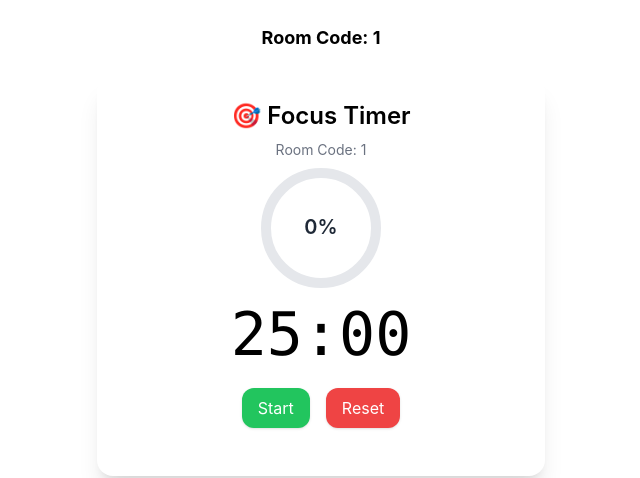
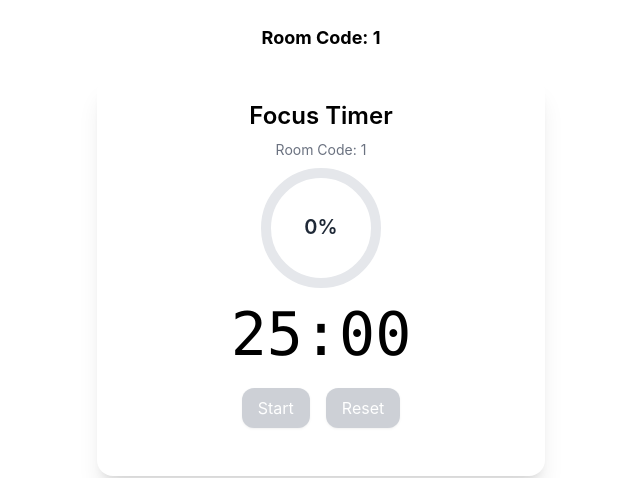
Before and after one commit to 26tanya/FocusPod, a React (Create React App) app in the folder client/: page /room/1 in a window 1280 px wide. Shown: the top 478 px of the page, without its empty margins (319-959 px from the left). Built offline with nearby package versions, Linux system fonts and the light colour scheme; no server answers; sample sign-in values are in the browser's storage.

Commit message:
Room creator controls

```diff
--- a/client/src/components/FocusTimer.js
+++ b/client/src/components/FocusTimer.js
@@ -127,7 +127,7 @@ const FocusTimer = ({ roomCode, isSolo = false, initialDuration = 25, isCreator
 
   return (
     <div className="bg-white rounded-2xl shadow-xl p-6 w-full max-w-md mx-auto text-center mt-6">
-      <h2 className="text-2xl font-semibold mb-2">🎯 Focus Timer</h2>
+      <h2 className="text-2xl font-semibold mb-2"> Focus Timer</h2>
 
       {!isSolo && <p className="text-sm text-gray-500 mb-2">Room Code: {roomCode}</p>}
 
@@ -138,13 +138,33 @@ const FocusTimer = ({ roomCode, isSolo = false, initialDuration = 25, isCreator
       </div>
 
       <div className="flex justify-center gap-4 mb-6">
-        {!isRunning ? (
-          <button onClick={handleStart} className="px-4 py-2 bg-green-500 text-white rounded-xl shadow">Start</button>
-        ) : (
-          <button onClick={handlePause} className="px-4 py-2 bg-yellow-500 text-white rounded-xl shadow">Pause</button>
-        )}
-        <button onClick={handleReset} className="px-4 py-2 bg-red-500 text-white rounded-xl shadow">Reset</button>
-      </div>
+  {!isRunning ? (
+        <button
+          onClick={handleStart}
+          disabled={!isCreator && !isSolo}
+          className="px-4 py-2 rounded-xl shadow text-white bg-green-500 hover:bg-green-600 transition duration-300 disabled:bg-gray-400 disabled:cursor-not-allowed disabled:opacity-50"
+        >
+          Start
+        </button>
+      ) : (
+        <button
+          onClick={handlePause}
+          disabled={!isCreator && !isSolo}
+          className="px-4 py-2 rounded-xl shadow text-white bg-yellow-500 hover:bg-yellow-600 transition duration-300 disabled:bg-gray-400 disabled:cursor-not-allowed disabled:opacity-50"
+        >
+          Pause
+        </button>
+      )}
+
+      <button
+        onClick={handleReset}
+        disabled={!isCreator && !isSolo}
+        className="px-4 py-2 rounded-xl shadow text-white bg-red-500 hover:bg-red-600 transition duration-300 disabled:bg-gray-400 disabled:cursor-not-allowed disabled:opacity-50"
+      >
+        Reset
+      </button>
+</div>
+
     </div>
   );
 };
```
Also changed, not shown: 1 other file (tests, documents, lock files or other folders).
